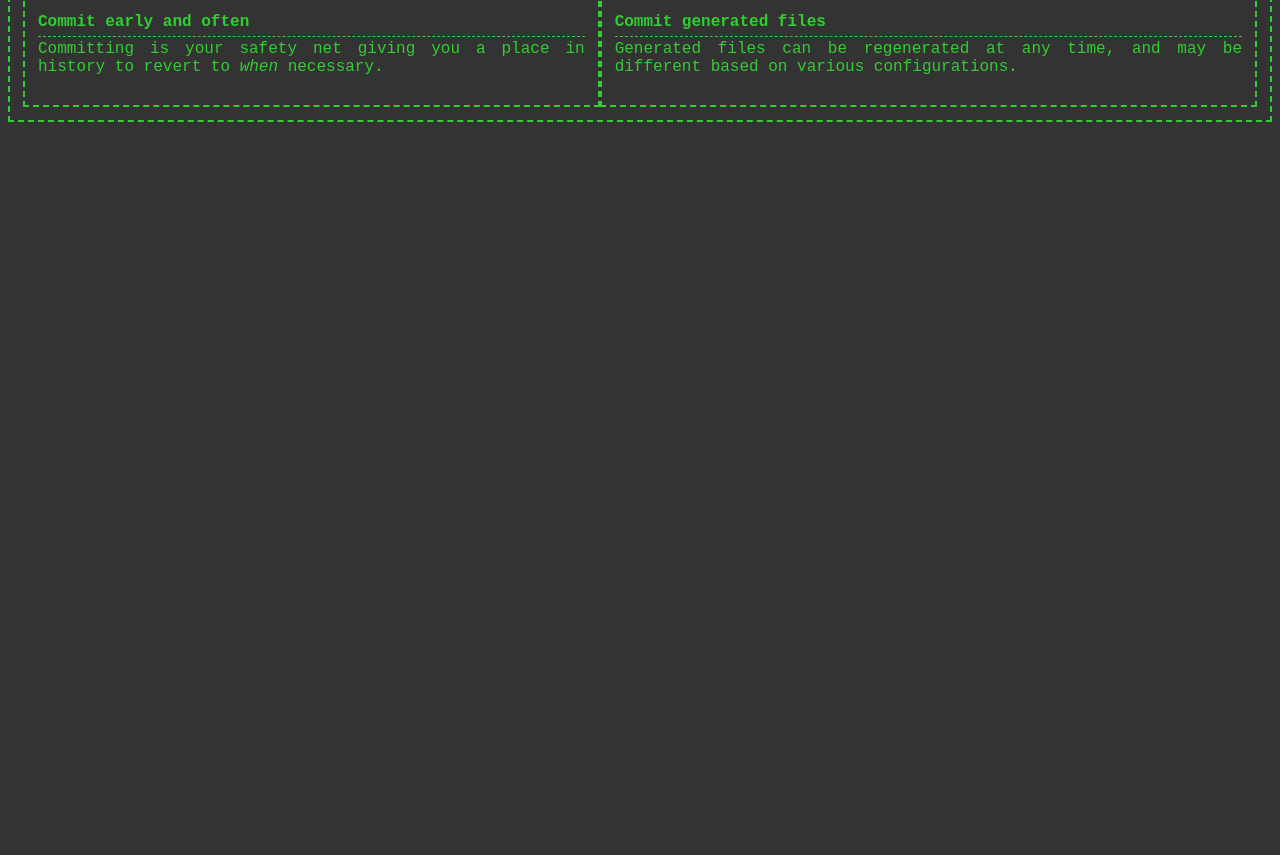
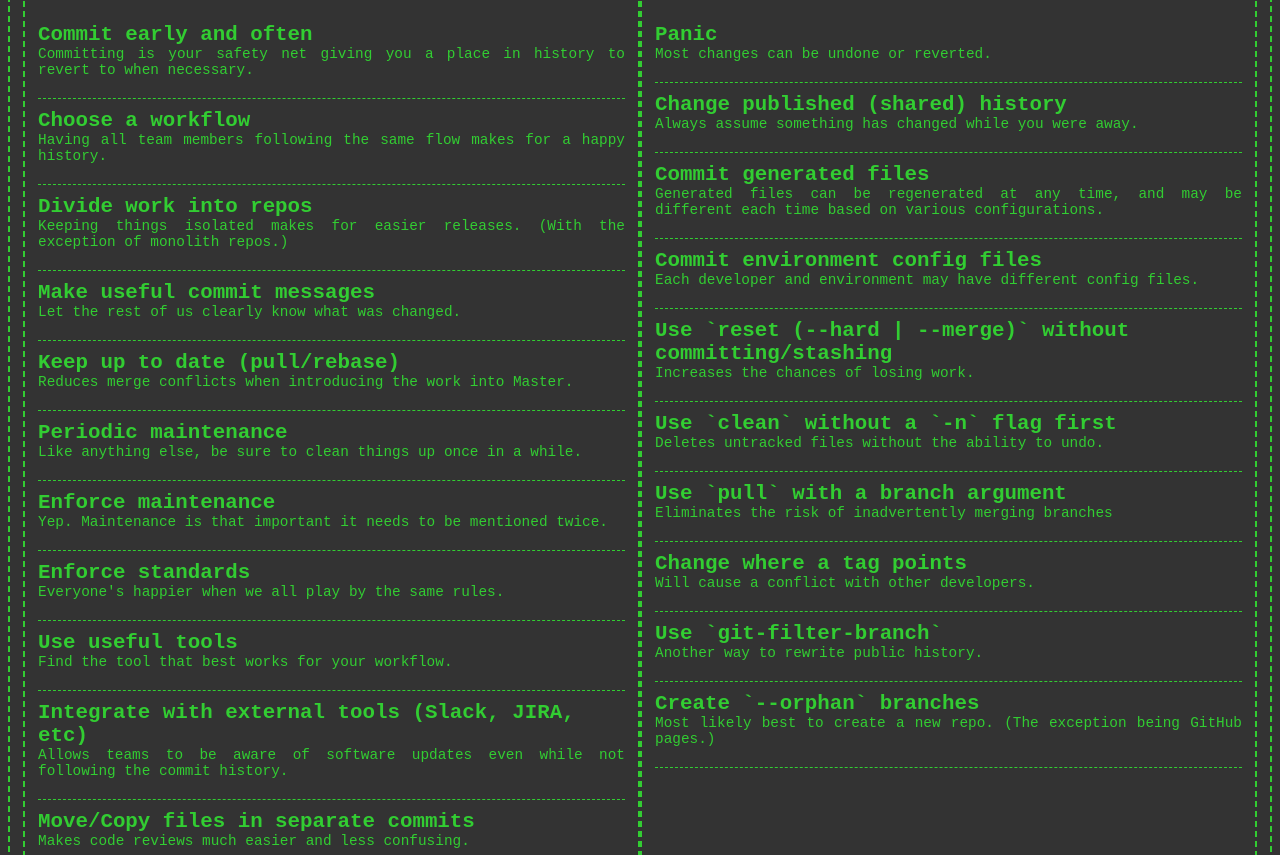
Before and after one commit to jstockdi-marstone/git-r-committed, a plain HTML site: page index.html in a window 1280 px wide. Shown: the part 312-1167 px from the top of the page. Before the commit the page ends 800 px from the top, so only its background shows below. Drawn offline with Linux system fonts and the light colour scheme.

Commit message:
Add dynamic items from JSON

```diff
--- /dev/null
+++ b/best-practices.json
@@ -0,0 +1,98 @@
+{
+  "dos": [
+    {
+      "title": "Commit early and often",
+      "desc": "Committing is your safety net giving you a place in history to revert to when necessary."
+    },
+    {
+      "title": "Choose a workflow",
+      "desc": "Having all team members following the same flow makes for a happy history."
+    },
+    {
+      "title": "Divide work into repos",
+      "desc": "Keeping things isolated makes for easier releases. (With the exception of monolith repos.)"
+    },
+    {
+      "title": "Make useful commit messages",
+      "desc": "Let the rest of us clearly know what was changed."
+    },
+    {
+      "title": "Keep up to date (pull/rebase)",
+      "desc": "Reduces merge conflicts when introducing the work into Master."
+    },
+    {
+      "title": "Periodic maintenance",
+      "desc": "Like anything else, be sure to clean things up once in a while."
+    },
+    {
+      "title": "Enforce maintenance",
+      "desc": "Yep. Maintenance is that important it needs to be mentioned twice."
+    },
+    {
+      "title": "Enforce standards",
+      "desc": "Everyone's happier when we all play by the same rules."
+    },
+    {
+      "title": "Use useful tools",
+      "desc": "Find the tool that best works for your workflow."
+    },
+    {
+      "title": "Integrate with external tools (Slack, JIRA, etc)",
+      "desc": "Allows teams to be aware of software updates even while not following the commit history."
+    },
+    {
+      "title": "Move/Copy files in separate commits",
+      "desc": "Makes code reviews much easier and less confusing."
+    },
+    {
+      "title": "Name your stashes",
+      "desc": "Makes retrieving stashed work much easier."
+    },
+    {
+      "title": "Keep branches tidy",
+      "desc": "Name branches to describe the work they include to help identify them in the future and delete when not needed."
+    }
+  ],
+  "donts": [
+    {
+      "title": "Panic",
+      "desc": "Most changes can be undone or reverted."
+    },
+    {
+      "title": "Change published (shared) history",
+      "desc": "Always assume something has changed while you were away."
+    },
+    {
+      "title": "Commit generated files",
+      "desc": "Generated files can be regenerated at any time, and may be different each time based on various configurations."
+    },
+    {
+      "title": "Commit environment config files",
+      "desc": "Each developer and environment may have different config files."
+    },
+    {
+      "title": "Use `reset (--hard | --merge)`  without committing/stashing",
+      "desc": "Increases the chances of losing work."
+    },
+    {
+      "title": "Use `clean` without a `-n` flag first",
+      "desc": "Deletes untracked files without the ability to undo."
+    },
+    {
+      "title": "Use `pull` with a branch argument",
+      "desc": "Eliminates the risk of inadvertently merging branches"
+    },
+    {
+      "title": "Change where a tag points",
+      "desc": "Will cause a conflict with other developers."
+    },
+    {
+      "title": "Use `git-filter-branch`",
+      "desc": "Another way to rewrite public history."
+    },
+    {
+      "title": "Create `--orphan` branches",
+      "desc": "Most likely best to create a new repo. (The exception being GitHub pages.)"
+    }
+  ]
+}
--- a/index.html
+++ b/index.html
@@ -29,19 +29,41 @@
     }
 
     dd {
-        margin: 0;
         text-align: justify;
+        margin: 0 0 10px 0;
+        font-size: 0.9em;
     }
 
     dt {
         font-weight: bold;
-        border-bottom: .5px dashed;
-        margin-bottom: 3px;
-        padding-bottom: 5px;
+        font-size: 1.3em;
+    }
+
+    dl#dos-item-list,
+    dl#donts-item-list {
+        display: flex;
+        flex-direction: column;
+        justify-content: space-around;
+    }
+
+    #dos-item-list div, #donts-item-list div {
+        flex: 1 1 auto;
+        border-bottom: 1px dashed;
+        padding: 10px 0;
     }
 
     html {
         font-size: 16px;
+    }
+
+    @media print {
+      body {
+        color: black;
+      }
+
+      .section-wrapper {
+        display: block;
+    }
     }
 </style>
 
@@ -59,28 +81,64 @@
                     </p>
                 </header>
                 <div>
-                    <dl>
-                        <dt>Commit early and often</dt>
-                        <dd>Committing is your safety net giving you a place in history to revert to <em>when</em> necessary.</dd>
+                    <dl id="dos-item-list">
                     </dl>
                 </div>
             </section>
             <section id="donts" class="bordered">
                 <header class="bordered">
-                    <h2>The Don'ts</h2>
-                    <p>How cause trouble in your workflow</p>
+                    <h2>The Don&apos;ts</h2>
+                    <p>How to cause trouble in your workflow</p>
                 </header>
                 <div>
-                    <dl>
-                        <dt>Commit generated files</dt>
-                        <dd>Generated files can be regenerated at any time, and may be different based on various configurations.</dd>
+                    <dl id="donts-item-list">
                     </dl>
                 </div>
             </section>
         </div>
     </div>
     <script>
+        function addDoItem(item) {
+            const dt = document.createElement("dt")
+            const dl = document.createElement("dd");
+            const wrapper = document.createElement("div");
+            const list = document.getElementById("dos-item-list");
 
+            dt.appendChild(document.createTextNode(item.title));
+            dl.appendChild(document.createTextNode(item.desc));
+
+            wrapper.appendChild(dt);
+            wrapper.appendChild(dl);
+
+            list.appendChild(wrapper);
+        }
+
+        function addDontItem(item) {
+            const dt = document.createElement("dt")
+            const dl = document.createElement("dd");
+            const wrapper = document.createElement("div");
+            const list = document.getElementById("donts-item-list");
+
+            dt.appendChild(document.createTextNode(item.title));
+            dl.appendChild(document.createTextNode(item.desc));
+
+            wrapper.appendChild(dt);
+            wrapper.appendChild(dl);
+
+            list.appendChild(wrapper);
+        }
+
+        fetch("./best-practices.json")
+            .then(response => response.json())
+            .then(res => {
+                const {
+                    dos,
+                    donts
+                } = res
+
+                dos.forEach(addDoItem);
+                donts.forEach(addDontItem);
+            });
     </script>
 </body>
 
```
